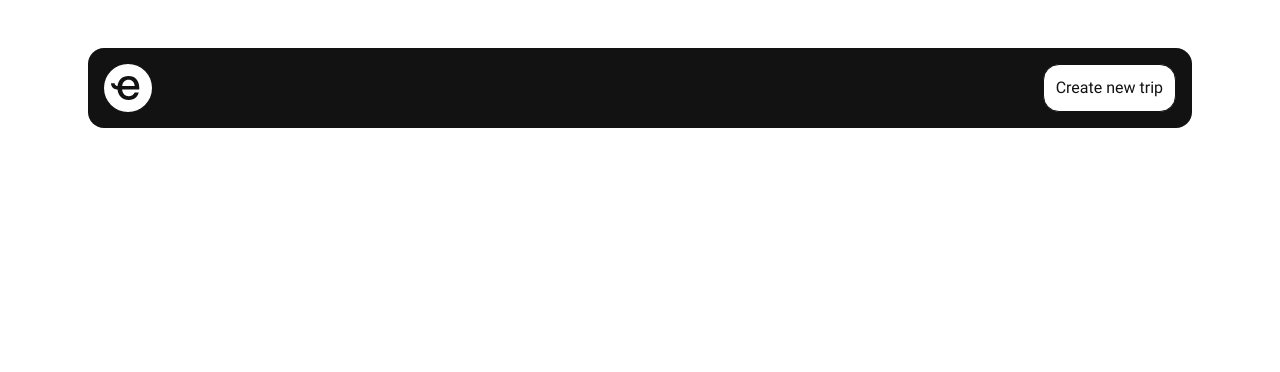
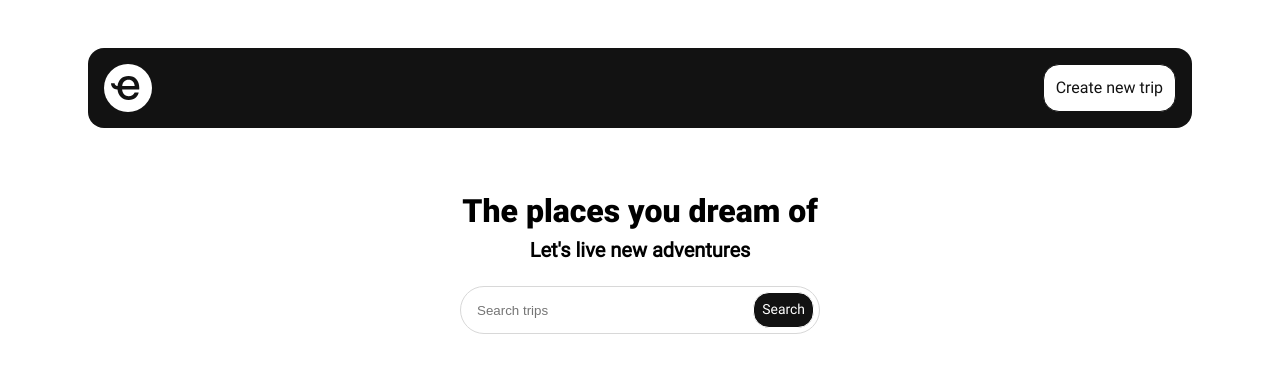
Before and after one commit to Rowleen/exotica, a Next.js app: page / in a window 1280 px wide. Shown: the top 372 px of the page. Built offline with nearby package versions, Linux system fonts and the light colour scheme.

Commit message:
Add searcher and title

```diff
--- a/app/page.tsx
+++ b/app/page.tsx
@@ -1,11 +1,20 @@
-import { Header } from './components';
+'use client';
+import { Header, Searcher } from './components';
 
 import styles from './sass/home.module.sass';
 
 export default function Home() {
   return (
-    <div className={styles.home}>
+    <main className={styles.home}>
       <Header />
-    </div>
+
+      <div className={styles.titleWrapper}>
+        <h1 className={styles.title}>The places you dream of</h1>
+
+        <h2 className={styles.subtitle}>Let's live new adventures</h2>
+      </div>
+
+      <Searcher />
+    </main>
   );
 }
--- a/app/sass/home.module.sass
+++ b/app/sass/home.module.sass
@@ -1,2 +1,26 @@
+@import '../sass/variables'
+
 .home
   width: 100%
+  display: flex
+  flex-direction: column
+  align-items: center
+
+  .titleWrapper
+    width: 100%
+    max-width: 360px
+    padding-top: $spacing-7xl
+    margin-bottom: $spacing-3xl
+
+    .title, .subtitle
+      width: 100%
+      text-align: center
+
+    .title
+      font-size: 2rem
+      font-family: 'Roboto Black'
+      margin-bottom: $spacing-md
+
+    .subtitle
+      font-size: 1.25rem
+      font-family: 'Roboto Regular'
```
